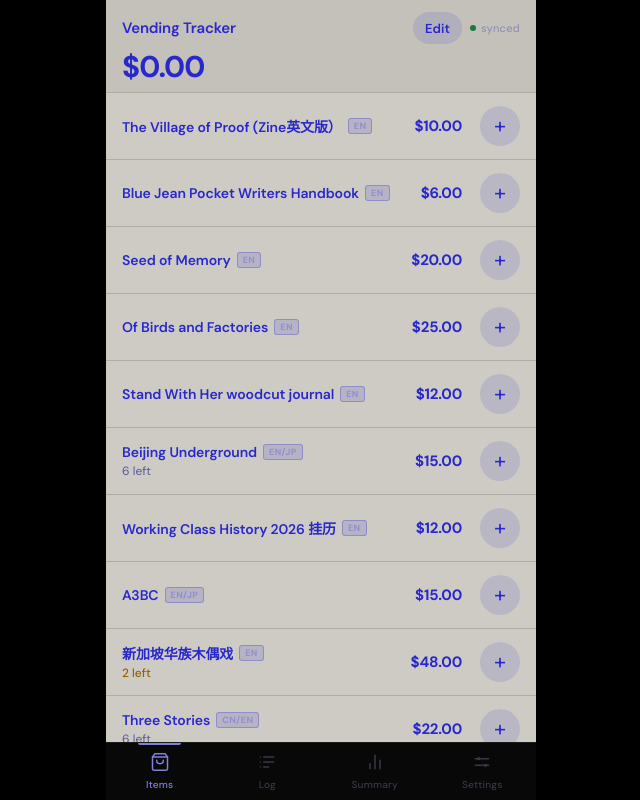
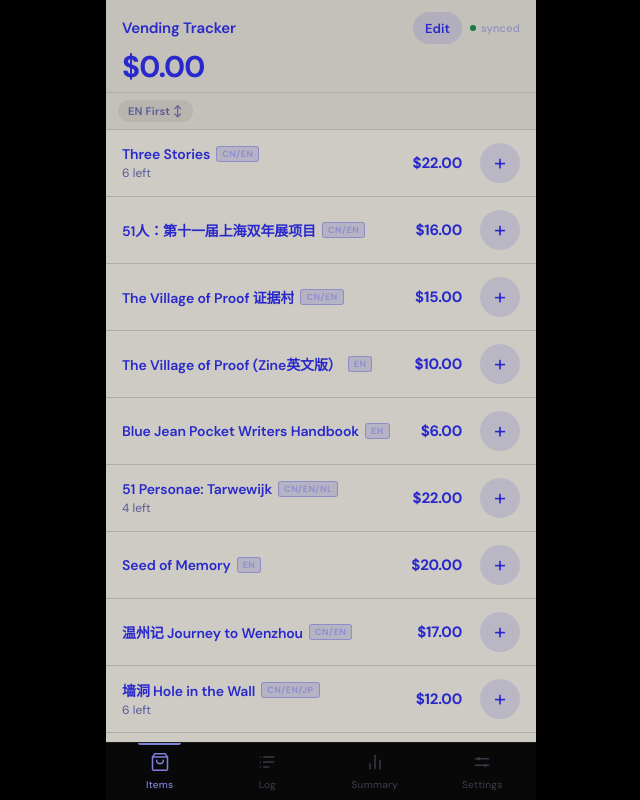
Before and after one commit to tracylin/vending-tracker, a React (Vite) app: page / in a window 1280 px wide. Shown: the whole page, without its empty margins (319-959 px from the left). Built offline with nearby package versions, Linux system fonts and the light colour scheme.

Commit message:
Toggle EN-first sort button in items screen

```diff
--- a/App.jsx
+++ b/App.jsx
@@ -779,12 +779,15 @@ export default function App() {
   };
 
   // ── derived item lists ───────────────────────────────────────────────────────
+  const [sortLang, setSortLang] = useState(false);
   const langSort = arr => [...arr].sort((a, b) => {
-    const ae = isENFirst(a.lang), be = isENFirst(b.lang);
+    const ae = a.lang?.includes('EN'), be = b.lang?.includes('EN');
     return ae === be ? 0 : ae ? -1 : 1;
   });
-  const inStockItems = langSort(items.filter(i => i.active && (i.stock === null || i.stock > 0)));
-  const oosItems     = langSort(items.filter(i => i.active && i.stock !== null && i.stock <= 0));
+  const activeItems = items.filter(i => i.active);
+  const sorted      = sortLang ? langSort(activeItems) : activeItems;
+  const inStockItems = sorted.filter(i => i.stock === null || i.stock > 0);
+  const oosItems     = sorted.filter(i => i.stock !== null && i.stock <= 0);
 
   return (
     <>
@@ -814,6 +817,11 @@ export default function App() {
               </>
             ) : (
               <>
+                <div className="sort-bar">
+                  <button className={`sort-btn${sortLang ? ' on' : ''}`} onClick={() => setSortLang(v => !v)}>
+                    EN First {sortLang ? '✕' : '↕'}
+                  </button>
+                </div>
                 {inStockItems.map(item => (
                   <ItemRow
                     key={item.id} item={item}
--- a/index.css
+++ b/index.css
@@ -53,6 +53,11 @@ input[type=number]::-webkit-inner-spin-button{-webkit-appearance:none}
 
 /* ── main scroll ── */
 .main{flex:1;overflow-y:auto;overflow-x:hidden;-webkit-overflow-scrolling:touch;min-height:120px;background:var(--s2)}
+
+/* ── sort bar ── */
+.sort-bar{padding:7px 12px;background:var(--s1);border-bottom:1px solid var(--bd);display:flex;gap:6px}
+.sort-btn{font-size:11px;font-weight:600;padding:4px 10px;border-radius:20px;background:var(--s3);color:var(--t2);letter-spacing:.2px;transition:background 120ms,color 120ms}
+.sort-btn.on{background:var(--ac2);color:var(--ac);border:1px solid rgba(40,40,204,.25)}
 
 /* ── item list ── */
 .items-list{padding:0}
```
